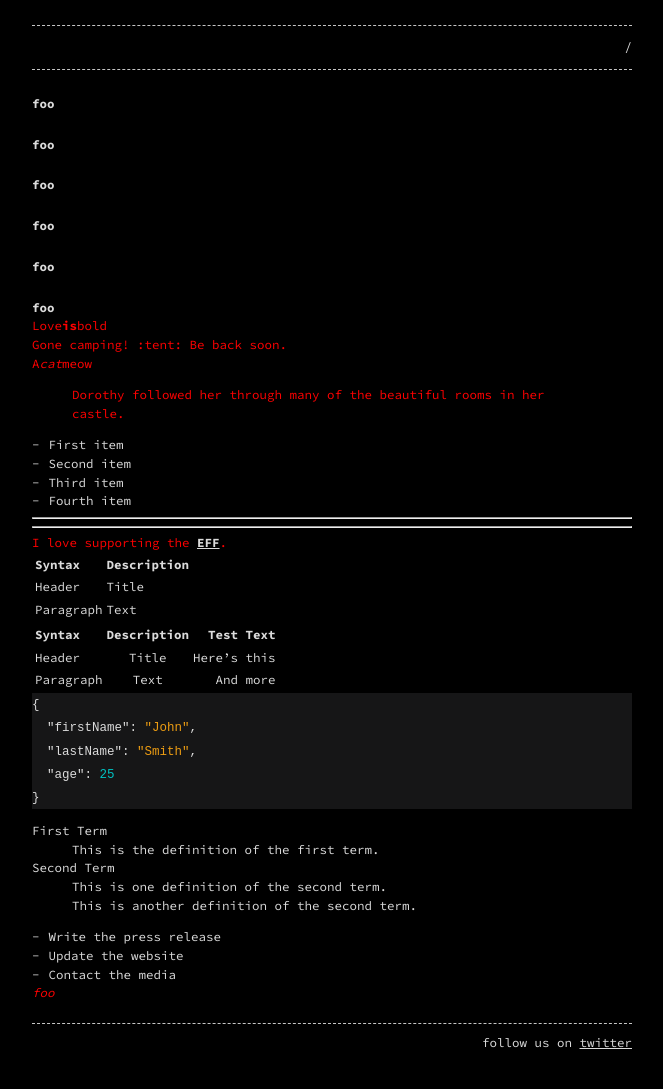
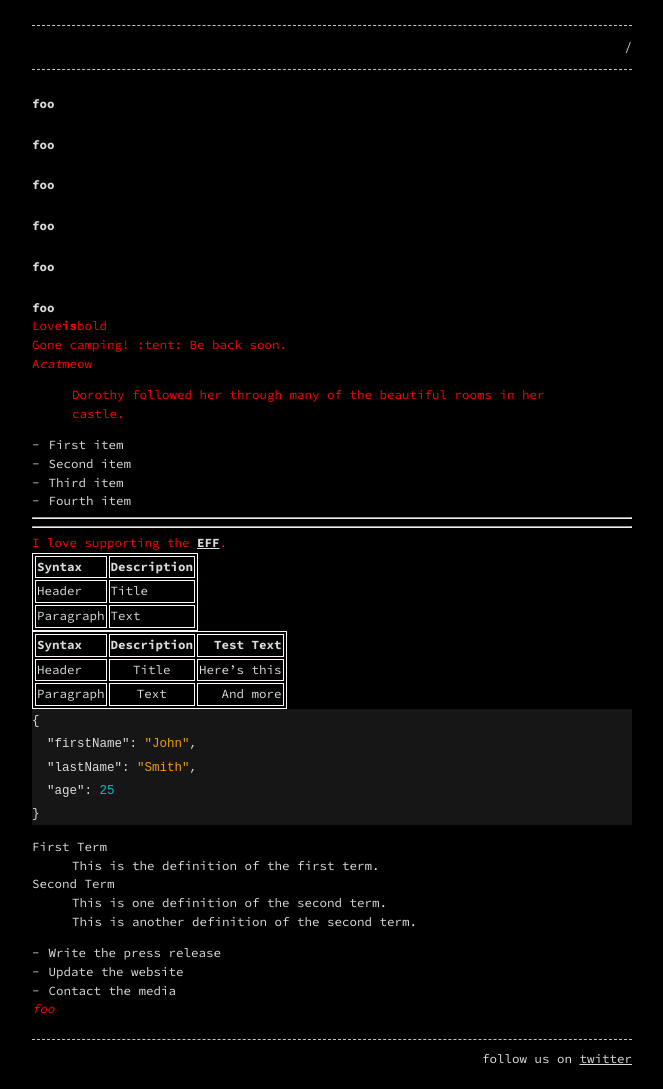
Before and after one commit to yasiratmaca/jesuz.github.io, a Jekyll site: the page built from _posts/2020-03-31-Markdowns.markdown, in a window 1280 px wide. Shown: the whole page, without its empty margins (308-971 px from the left). Built offline with Jekyll 4.4.1, drawn with Linux system fonts in a browser that asks for light colours.

Commit message:
Update base.scss

```diff
--- a/_sass/base.scss
+++ b/_sass/base.scss
@@ -73,6 +73,7 @@ input[type=submit] { font-size: $base-font-size;  font-family: $base-font-family
 input[type=submit]:hover { color: var(--background-color); background-color: var(--base-color); }
 *:focus { outline: none; }
 textarea { vertical-align: top; }
+table, th, td { border: 1px solid #fff7f7; }
 
 /**
  * Code and syntax highlighting
```
